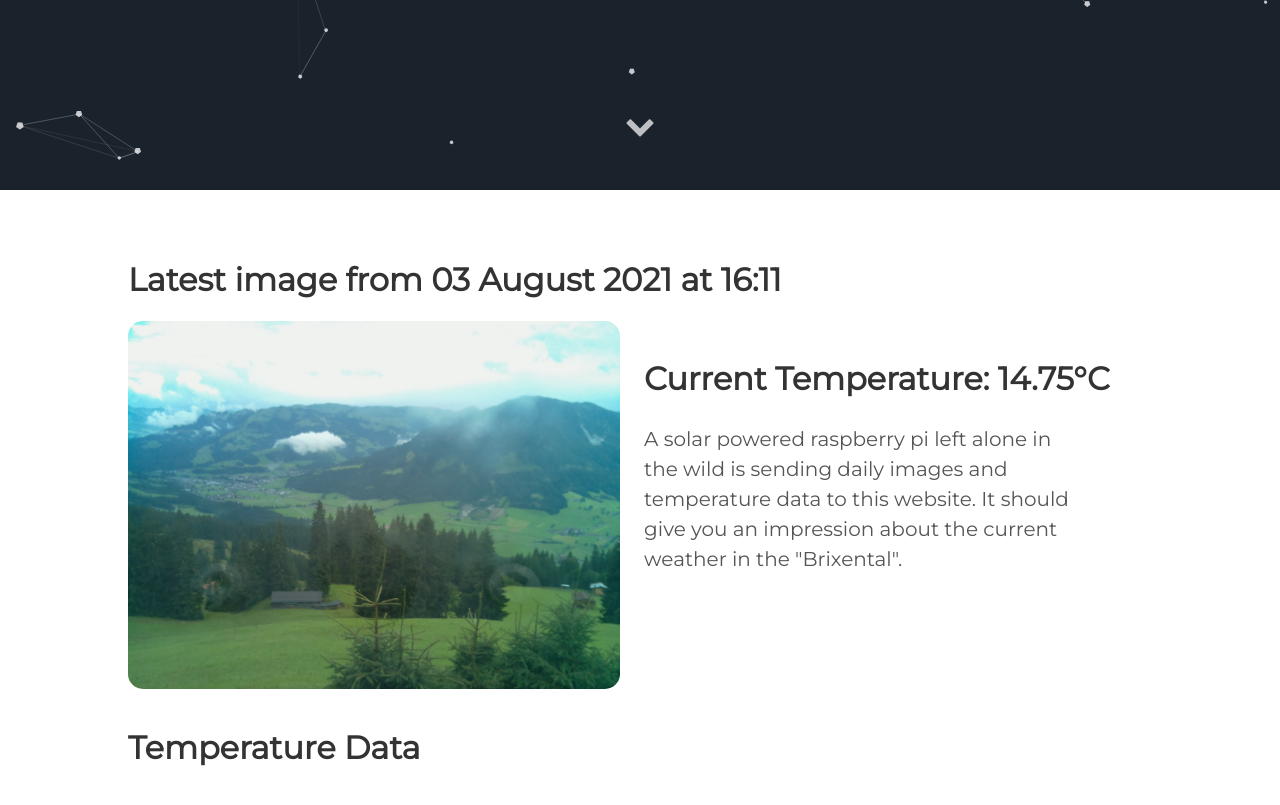
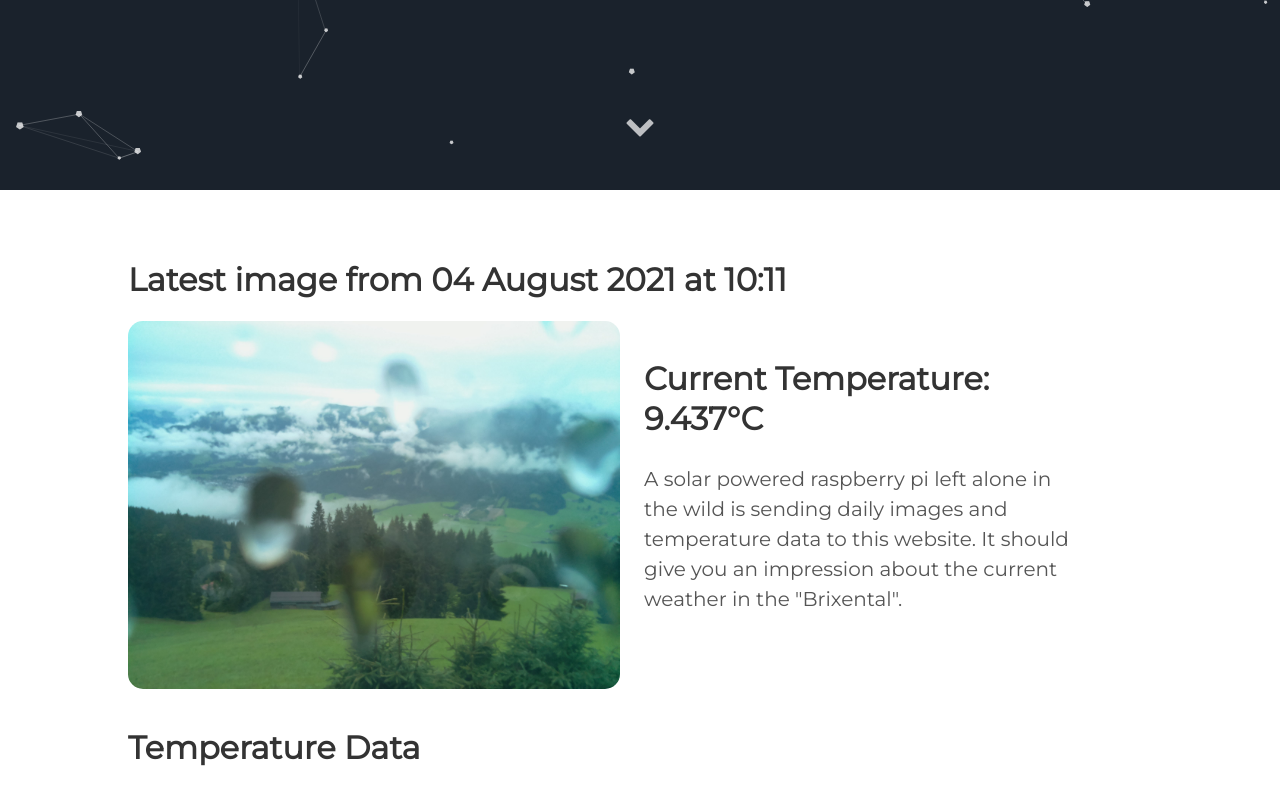
Before and after one commit to vektorious/vektorious.github.io, a Jekyll site: the page built from resources/huette.md, in a window 1280 px wide and 900 px high, scrolled down 710 px. Shown: the top 805 px of the window. Built offline with Jekyll 4.4.1, drawn with Linux system fonts in a browser that asks for light colours.

Commit message:
I'm a bot beep boop

```diff
--- a/resources/huette.md
+++ b/resources/huette.md
@@ -6,13 +6,13 @@ image: '/assets/img/'
 description: 'Live image from the Austrian alps'
 twitter_text: ' '
 ---
-## Latest image from 03 August 2021 at 16:11
+## Latest image from 04 August 2021 at 10:11
 <div class="huette">
   <div class="huette-image">
     <img src="{{ "/assets/img/huette.jpg" | prepend: site.baseurl }}">
   </div>
   <div class="huette-text">
-        <h2>Current Temperature: 14.75°C</h2>
+        <h2>Current Temperature: 9.437°C</h2>
         <p>A solar powered raspberry pi left alone in the wild is sending daily images and temperature data to this website. It should give you an impression about the current weather in the "Brixental".</p>
 
   </div>
```
Also changed, not shown: rpi-script/2021-08-04_101010.txt (renamed from rpi-script/2021-08-03_161015.txt, +5 -5 lines), rpi-script/huette.md (+2 -2 lines), assets/img/huette.jpg, assets/img/temp_plot.png, rpi-script/temp_plot.png, 1 other file.
